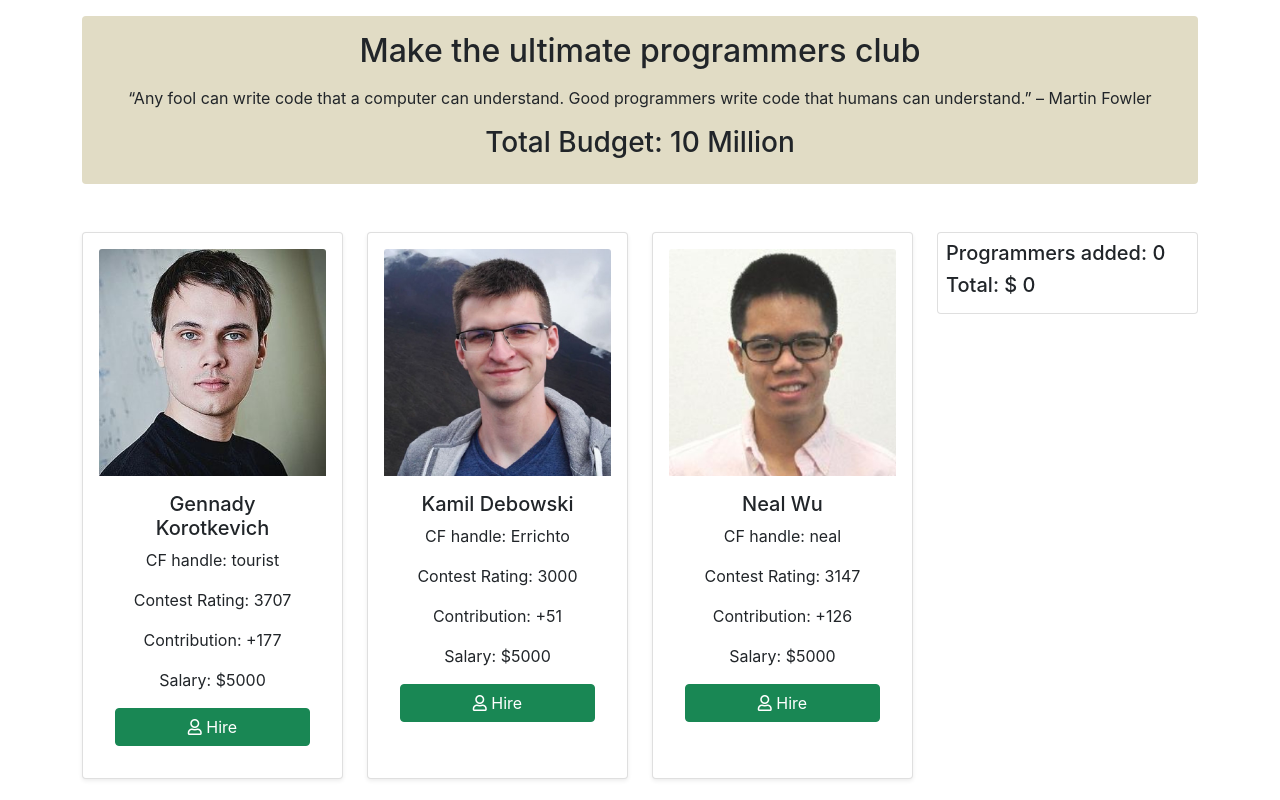
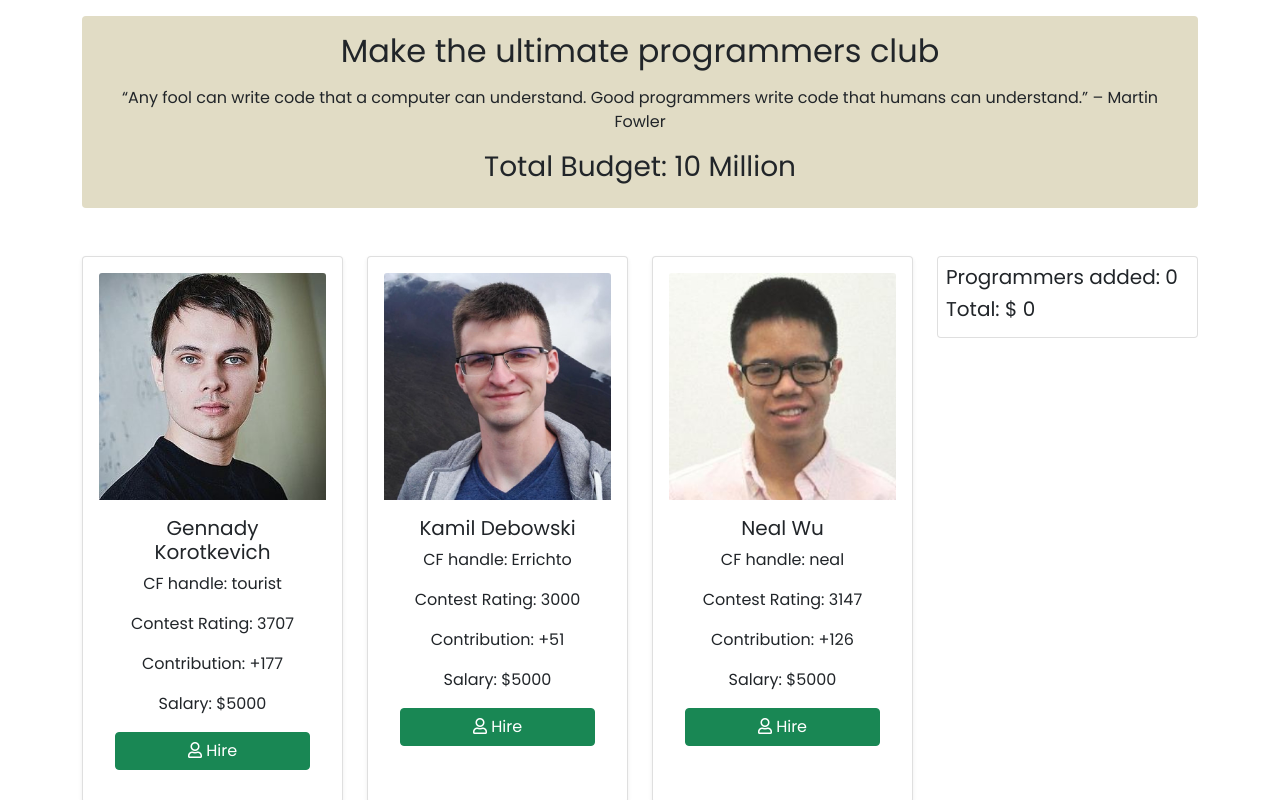
Before and after one commit to Faisalnk4045/programmers-club, a React (Create React App) app: page / in a window 1280 px wide. Shown: the top 800 px of the page. Built offline with nearby package versions, Linux system fonts and the light colour scheme.

Commit message:
default font changed

```diff
--- a/public/index.html
+++ b/public/index.html
@@ -14,6 +14,10 @@
   <!-- font-awesome cdn link -->
   <link rel="stylesheet" href="https://use.fontawesome.com/releases/v5.15.4/css/all.css"
     integrity="sha384-DyZ88mC6Up2uqS4h/KRgHuoeGwBcD4Ng9SiP4dIRy0EXTlnuz47vAwmeGwVChigm" crossorigin="anonymous">
+
+    <link rel="preconnect" href="https://fonts.googleapis.com">
+    <link rel="preconnect" href="https://fonts.gstatic.com" crossorigin>
+    <link href="https://fonts.googleapis.com/css2?family=Poppins&display=swap" rel="stylesheet">
 
   <link rel="apple-touch-icon" href="%PUBLIC_URL%/logo192.png" />
   <!--
--- a/src/App.css
+++ b/src/App.css
@@ -1,3 +1,6 @@
+*{
+  font-family: 'Poppins', sans-serif;
+}
 .App {
   text-align: center;
 }
```
